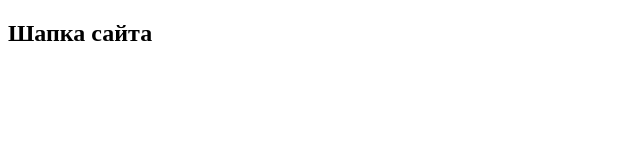
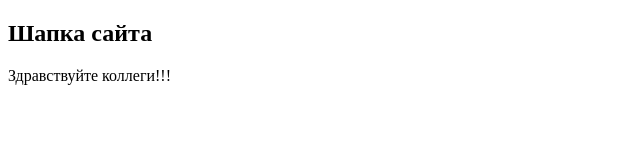
Before and after one commit to EvgenyVetrov33/second-project, a plain HTML site: page index.html in a window 1280 px wide. Shown: the whole page, without its empty margins (0-640 px from the left). Drawn offline with Linux system fonts and the light colour scheme.

Commit message:
Добавил параграф в html

```diff
--- a/index.html
+++ b/index.html
@@ -11,6 +11,7 @@
 <body>
 	<header class="header">
 		<h2 class="header__title">Шапка сайта</h2>
+		<p class="header__subtitle">Здравствуйте коллеги!!!</p>
 	</header>
 	<script src="./script.js"></script>
 </body>
```
